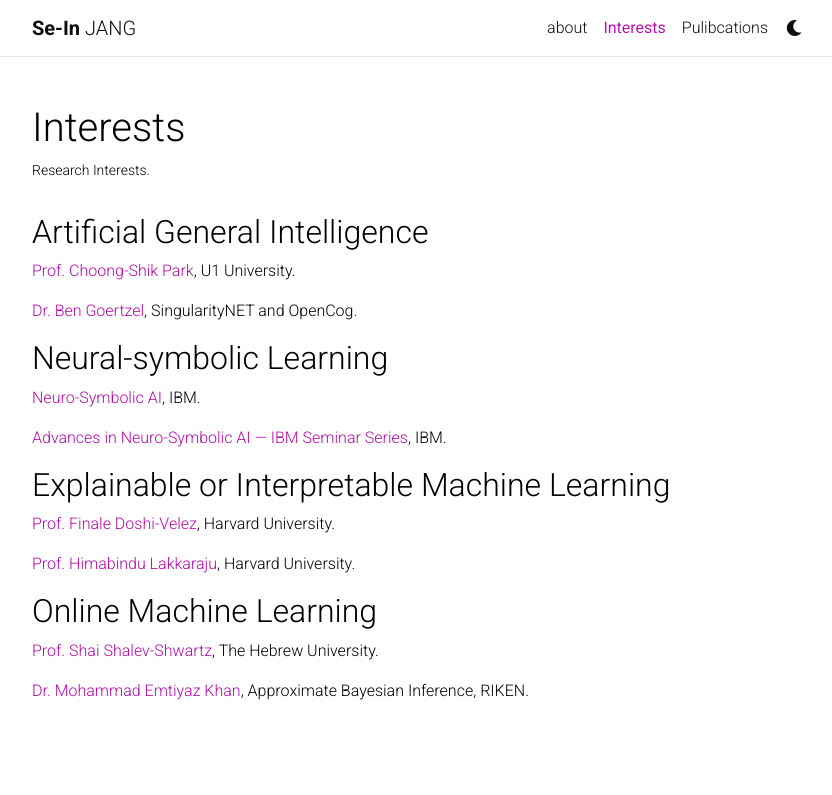
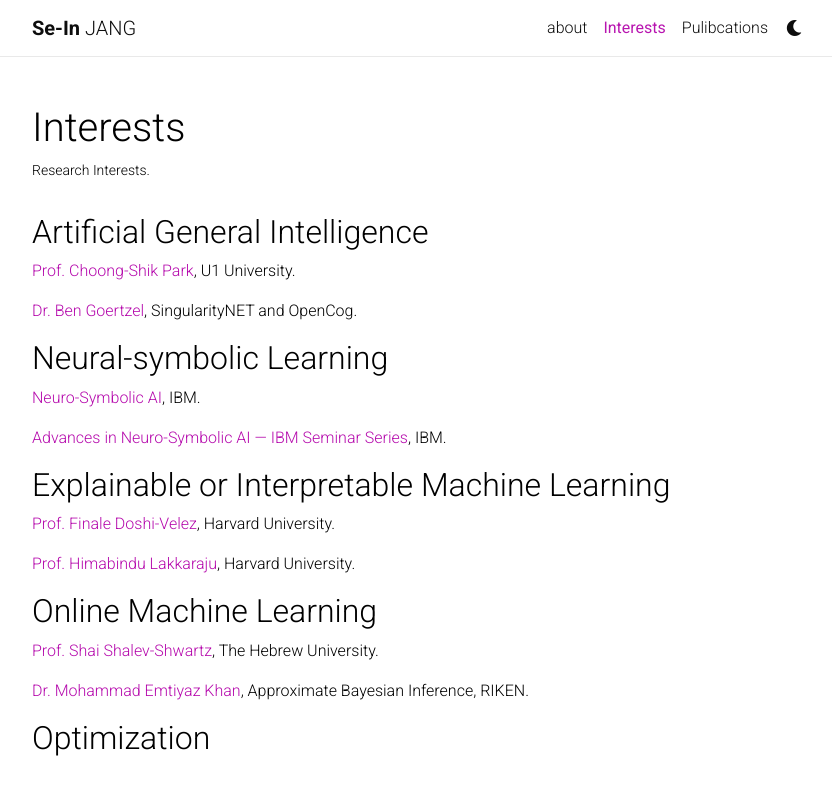
Before and after one commit to sijang/sijang.github.io, a Jekyll site: the page built from _pages/Interests.md, in a window 1280 px wide. Shown: the top 795 px of the page, without its empty margins (223-1055 px from the left). Built offline with Jekyll 4.4.1, drawn with Linux system fonts in a browser that asks for light colours; nearby versions of some CDN libraries; a style sheet for code colours, icons or effects is not loaded.

Commit message:
Update Interests.md

```diff
--- a/_pages/Interests.md
+++ b/_pages/Interests.md
@@ -31,3 +31,5 @@ nav: true
   > [Prof. Shai Shalev-Shwartz](https://www.cs.huji.ac.il/~shais/){:target="_blank"}, The Hebrew University.
 
   > [Dr. Mohammad Emtiyaz Khan](https://emtiyaz.github.io/){:target="_blank"}, Approximate Bayesian Inference, RIKEN.
+
+## Optimization
```
